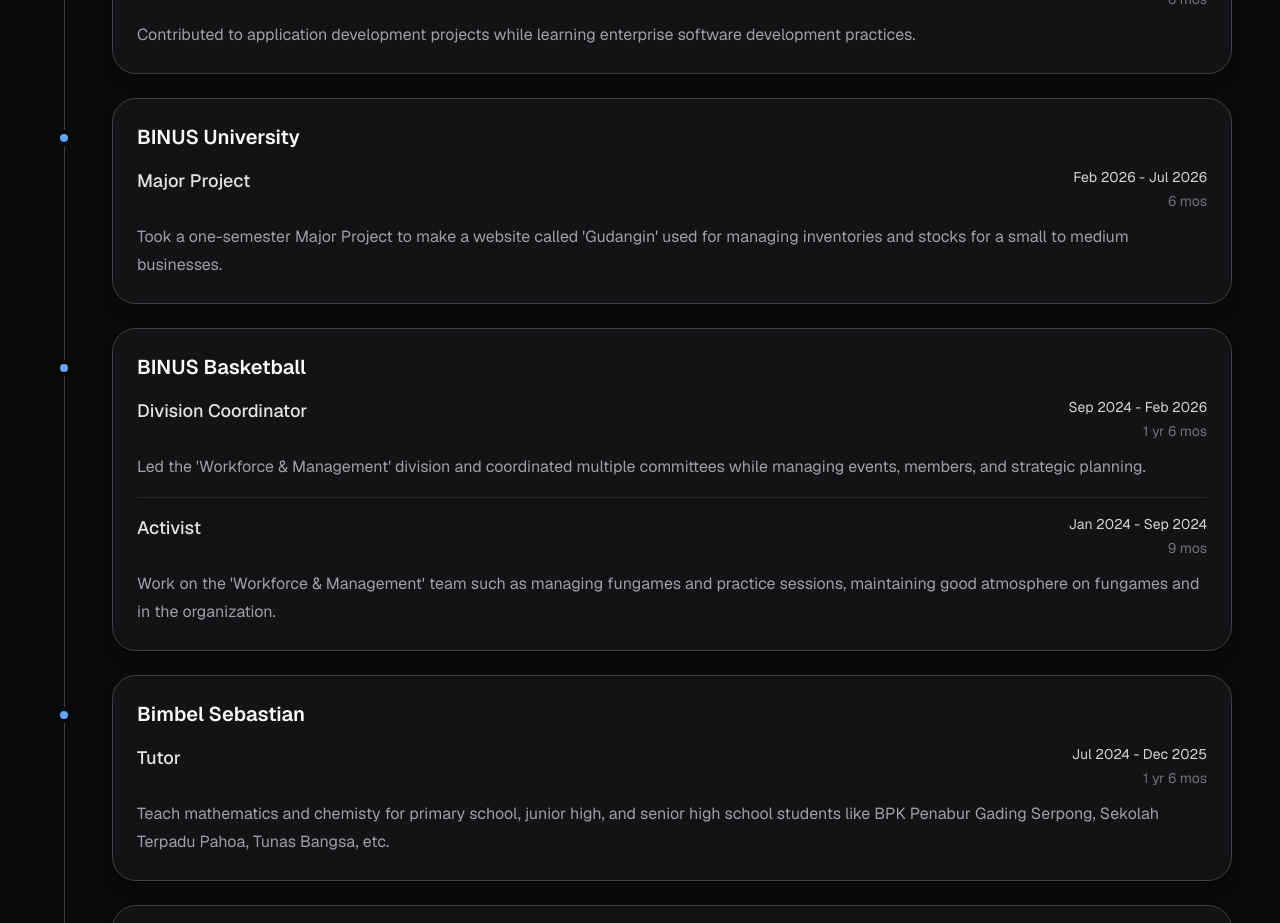
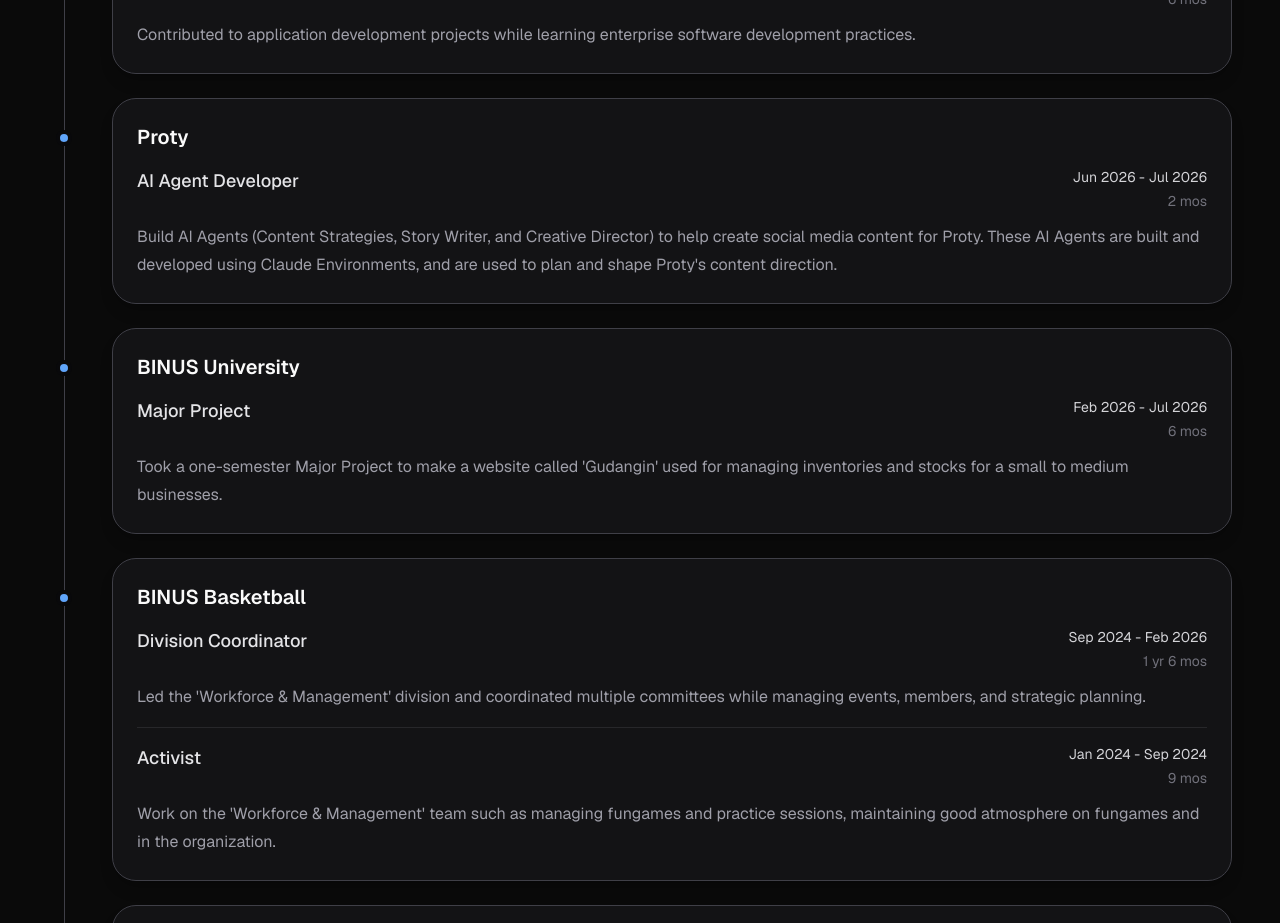
Before and after one commit to wesleysutatio/portofolio, a Next.js app: page / in a window 1280 px wide. Shown: the part 1080-2003 px from the top of the page. Built offline with nearby package versions, Linux system fonts and the light colour scheme; no server answers.

Commit message:
[DATA] Update experience (Proty)

```diff
--- a/src/data/experiences.ts
+++ b/src/data/experiences.ts
@@ -10,6 +10,20 @@
                 duration: "6 mos",
                 description:
                     "Contributed to application development projects while learning enterprise software development practices."
+            }
+        ]
+    },
+
+    {
+        organization: "Proty",
+
+        roles: [
+            {
+                title: "AI Agent Developer",
+                period: "Jun 2026 - Jul 2026",
+                duration: "2 mos",
+                description:
+                    "Build AI Agents (Content Strategies, Story Writer, and Creative Director) to help create social media content for Proty. These AI Agents are built and developed using Claude Environments, and are used to plan and shape Proty's content direction."
             }
         ]
     },
```
